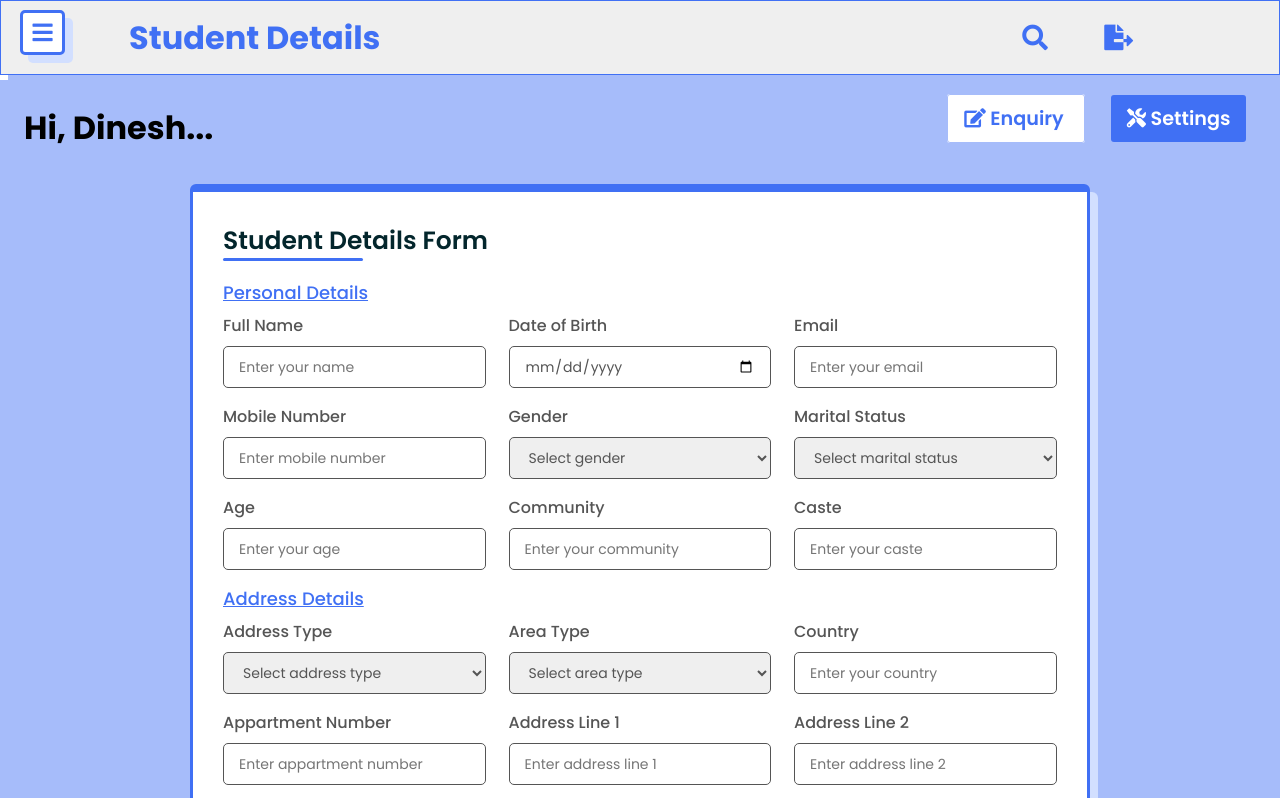
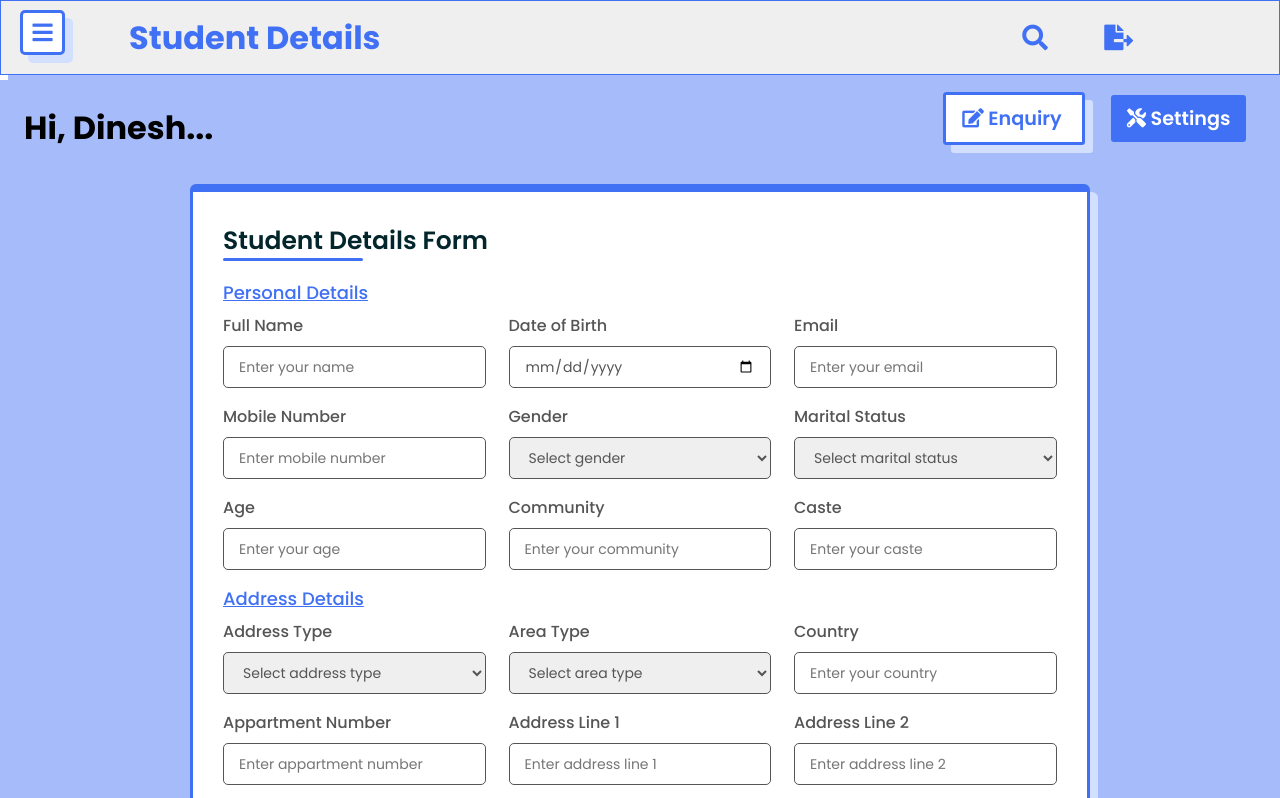
Before and after one commit to mdkdinesh2503/sample2, a plain HTML site: page StudentDetails.html in a window 1280 px wide. In both pictures the pointer is over the link "Enquiry". Shown: the top 798 px of the page. Drawn offline with Linux system fonts and the light colour scheme.

Commit message:
Update styleuser.css

```diff
--- a/styleuser.css
+++ b/styleuser.css
@@ -215,8 +215,8 @@ header {
 .header-actions a:hover {
     background: var(--white);
     color: var(--blue);
-    border: 1px solid var(--light-blue);
-    box-shadow: .5rem .5rem 0 var(--light-blue);
+    border: var(--border);
+    box-shadow: var(--box-shadow);
 }
 
 /* Not in common  */
```
